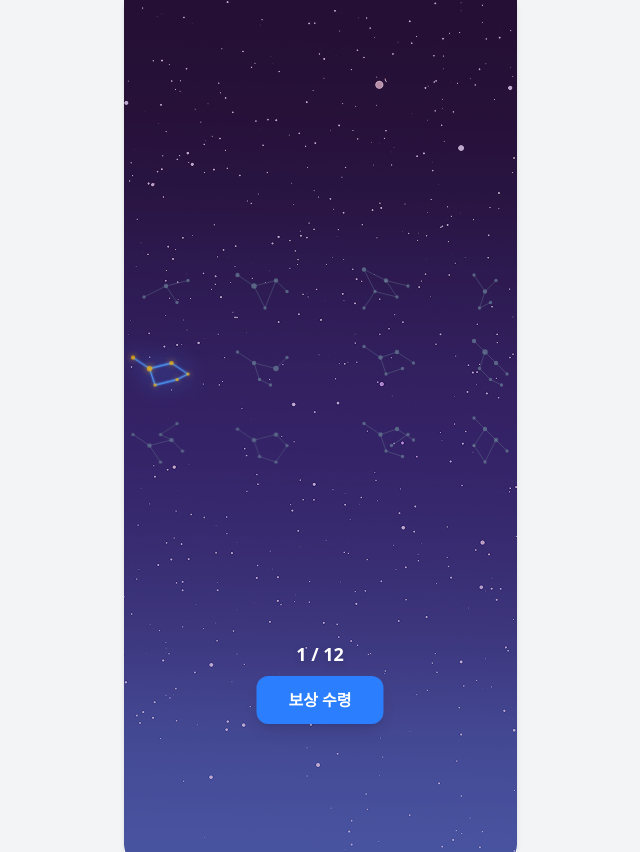
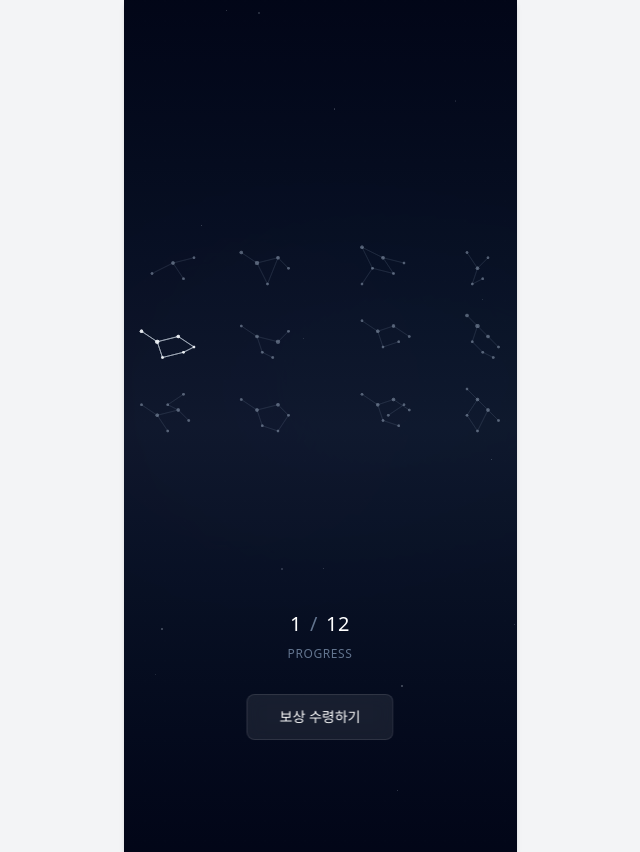
Before and after one commit to PlanIT-3/PlanIT-FE, a Vue app: page /reward in a window 1280 px wide. Shown: the whole page, without its empty margins (320-960 px from the left). Built offline with nearby package versions, Linux system fonts and the light colour scheme; the HTML template or start-up script is replaced by a standard one.

Commit message:
feat: #61 리워드 디자인 수정

```diff
--- a/src/views/reward/RewardView.vue
+++ b/src/views/reward/RewardView.vue
@@ -1,18 +1,164 @@
 <template>
   <div
-    class="flex flex-col items-center justify-center min-h-[400px] w-full h-full bg-cover bg-center relative"
-    style="background-image: url(&quot;/src/assets/images/background.png&quot;)"
+    class="flex flex-col items-center justify-center min-h-[400px] w-full h-full bg-gradient-to-b from-slate-950 via-slate-900 to-slate-950 relative overflow-hidden"
   >
-    <svg viewBox="0 0 800 600" class="w-[440px] h-[440px] max-w-[95vw] object-contain">
-      <g
-        v-for="constellation in constellations"
-        :key="constellation.id"
-        :class="
-          activeConstellationIds.includes(constellation.id)
-            ? 'transition-all duration-500 drop-shadow-[0_0_10px_#60a5fa] drop-shadow-[0_0_20px_#3b82f6]'
-            : 'transition-all duration-500'
+    <!-- 미세한 격자 배경 -->
+    <div class="absolute inset-0 opacity-[0.02]">
+      <div
+        class="absolute inset-0"
+        style="
+          background-image: radial-gradient(circle at 1px 1px, rgba(255, 255, 255, 0.15) 1px, transparent 0);
+          background-size: 20px 20px;
         "
+      ></div>
+    </div>
+
+    <!-- 은은한 배경 별들 - 더 작고 절제된 -->
+    <div class="absolute inset-0 overflow-hidden">
+      <div
+        v-for="star in backgroundStars"
+        :key="star.id"
+        class="absolute bg-slate-300 rounded-full"
+        :style="{
+          left: `${star.x}%`,
+          top: `${star.y}%`,
+          width: `${star.size}px`,
+          height: `${star.size}px`,
+          opacity: star.opacity,
+          animationDelay: `${star.delay}ms`,
+        }"
+      ></div>
+    </div>
+
+    <!-- 세련된 조명 효과 -->
+    <div class="absolute inset-0 opacity-5">
+      <div
+        class="absolute top-1/3 left-1/3 w-96 h-48 bg-gradient-to-r from-blue-400/40 to-cyan-400/40 rounded-full blur-[100px]"
+      ></div>
+      <div
+        class="absolute bottom-1/3 right-1/3 w-80 h-80 bg-gradient-to-t from-indigo-400/30 to-purple-400/30 rounded-full blur-[120px]"
+      ></div>
+    </div>
+
+    <!-- 전문적인 확산 효과 -->
+    <div v-if="showBigBang" class="absolute inset-0 z-50 flex items-center justify-center">
+      <!-- 중심점 -->
+      <div
+        v-if="bigBangStage >= 1"
+        class="absolute w-1 h-1 bg-white rounded-full"
+        :class="bigBangStage >= 2 ? 'animate-pulse' : ''"
+      ></div>
+
+      <!-- 첫 번째 확산 -->
+      <div
+        v-if="bigBangStage >= 2"
+        class="absolute w-16 h-16 border border-white/20 rounded-full animate-ping opacity-60"
+      ></div>
+
+      <!-- 두 번째 확산 -->
+      <div
+        v-if="bigBangStage >= 3"
+        class="absolute w-32 h-32 border border-slate-300/15 rounded-full animate-ping opacity-40"
+      ></div>
+
+      <!-- 세 번째 확산 -->
+      <div
+        v-if="bigBangStage >= 4"
+        class="absolute w-64 h-64 border border-slate-400/10 rounded-full animate-ping opacity-30"
+      ></div>
+
+      <!-- 최종 확산 -->
+      <div
+        v-if="bigBangStage >= 5"
+        class="absolute w-96 h-96 border border-white/5 rounded-full animate-ping opacity-20"
+      ></div>
+
+      <!-- 미세한 파티클들 -->
+      <div
+        v-if="bigBangStage >= 3"
+        v-for="sparkle in sparkles"
+        :key="sparkle.id"
+        class="absolute w-0.5 h-0.5 bg-slate-200 rounded-full opacity-40 pointer-events-none"
+        :style="{
+          left: `${sparkle.x}%`,
+          top: `${sparkle.y}%`,
+          animationDelay: `${sparkle.delay}ms`,
+          transform: `translate(${sparkle.moveX}px, ${sparkle.moveY}px)`,
+          transition: `all ${sparkle.duration}ms cubic-bezier(0.2, 0.8, 0.2, 1)`,
+        }"
+      ></div>
+
+      <!-- 프리미엄 보상 모달 -->
+      <div
+        v-if="bigBangStage >= 6"
+        class="absolute inset-0 flex flex-col items-center justify-center bg-slate-950/96 backdrop-blur-md z-70"
       >
+        <!-- 메인 카드 -->
+        <div class="relative">
+          <div
+            class="bg-gradient-to-br from-slate-900/90 to-slate-800/90 rounded-2xl p-10 shadow-2xl border border-slate-700/30 max-w-md backdrop-blur-xl"
+          >
+            <!-- 미세한 테두리 글로우 -->
+            <div class="absolute inset-0 bg-gradient-to-br from-slate-500/5 to-transparent rounded-2xl"></div>
+            <div class="absolute inset-px bg-gradient-to-br from-slate-800 to-slate-900 rounded-2xl"></div>
+
+            <!-- 카드 콘텐츠 -->
+            <div class="relative text-center space-y-8">
+              <!-- 아이콘 -->
+              <div
+                class="w-14 h-14 mx-auto bg-gradient-to-br from-slate-700/50 to-slate-800/50 rounded-xl flex items-center justify-center border border-slate-600/30"
+              >
+                <svg class="w-7 h-7 text-slate-300" fill="none" stroke="currentColor" viewBox="0 0 24 24">
+                  <path
+                    stroke-linecap="round"
+                    stroke-linejoin="round"
+                    stroke-width="1.5"
+                    d="M9 19v-6a2 2 0 00-2-2H5a2 2 0 00-2 2v6a2 2 0 002 2h2a2 2 0 002-2zm0 0V9a2 2 0 012-2h2a2 2 0 012 2v10m-6 0a2 2 0 002 2h2a2 2 0 002-2m0 0V5a2 2 0 012-2h2a2 2 0 012 2v14a2 2 0 01-2 2h-2a2 2 0 01-2-2z"
+                  />
+                </svg>
+              </div>
+
+              <!-- 텍스트 정보 -->
+              <div class="space-y-4">
+                <h1 class="text-xl font-medium text-white tracking-tight">프리미엄 분석 리포트</h1>
+                <div class="text-base text-slate-300 font-normal">접근 권한 획득</div>
+                <div class="text-sm text-slate-400 leading-relaxed max-w-xs mx-auto">
+                  전문가 분석 리포트와 시장 인사이트에 대한 24시간 무제한 접근
+                </div>
+              </div>
+
+              <!-- 상태 표시 -->
+              <div class="inline-flex items-center px-5 py-2.5 bg-slate-800/50 rounded-lg border border-slate-600/20">
+                <div class="w-1.5 h-1.5 bg-emerald-400 rounded-full mr-3"></div>
+                <span class="text-sm text-slate-200 font-medium">활성화 완료</span>
+              </div>
+            </div>
+          </div>
+        </div>
+
+        <!-- 확인 버튼 -->
+        <button
+          @click="closeBigBang"
+          class="mt-10 px-10 py-3.5 bg-white/8 hover:bg-white/12 text-white font-medium rounded-lg border border-white/10 backdrop-blur-sm transition-all duration-300 hover:border-white/20"
+        >
+          확인
+        </button>
+      </div>
+    </div>
+
+    <!-- 별자리 SVG -->
+    <svg viewBox="0 0 800 600" class="w-[420px] h-[420px] max-w-[95vw] object-contain relative z-10">
+      <defs>
+        <filter id="subtleGlow">
+          <feGaussianBlur stdDeviation="1" result="coloredBlur" />
+          <feMerge>
+            <feMergeNode in="coloredBlur" />
+            <feMergeNode in="SourceGraphic" />
+          </feMerge>
+        </filter>
+      </defs>
+
+      <g v-for="constellation in constellations" :key="constellation.id" class="transition-all duration-500 ease-out">
         <!-- 연결선 -->
         <line
           v-for="line in constellation.lines"
@@ -21,47 +167,54 @@
           :y1="line.y1"
           :x2="line.x2"
           :y2="line.y2"
-          :class="
-            activeConstellationIds.includes(constellation.id)
-              ? 'stroke-blue-400 stroke-2 drop-shadow-[0_0_2px_#3b82f6]'
-              : 'stroke-slate-500 stroke-1 opacity-80'
-          "
+          :stroke="activeConstellationIds.includes(constellation.id) ? '#cbd5e1' : '#64748b'"
+          :stroke-width="activeConstellationIds.includes(constellation.id) ? '1.5' : '1'"
+          :opacity="activeConstellationIds.includes(constellation.id) ? '0.8' : '0.3'"
+          filter="url(#subtleGlow)"
+          stroke-linecap="round"
         />
-        <!-- 별 -->
+
+        <!-- 별점 -->
         <circle
           v-for="star in constellation.stars"
           :key="star.id"
           :cx="star.x"
           :cy="star.y"
-          :r="star.size"
-          :class="
-            activeConstellationIds.includes(constellation.id)
-              ? 'fill-amber-400 animate-pulse drop-shadow-[0_0_6px_#fbbf24]'
-              : 'fill-slate-500 opacity-80'
-          "
+          :r="star.size * 0.8"
+          :fill="activeConstellationIds.includes(constellation.id) ? '#f1f5f9' : '#94a3b8'"
+          :opacity="activeConstellationIds.includes(constellation.id) ? '0.9' : '0.5'"
+          filter="url(#subtleGlow)"
         />
       </g>
     </svg>
-    <!-- 별자리 진행률 텍스트: SVG 바로 아래, 버튼 위 -->
-    <div class="mt-6 mb-2 text-white text-lg font-bold drop-shadow-md z-10">{{ activeCount }} / {{ totalCount }}</div>
-    <!-- 하단 보상 수령 버튼: 기존보다 더 위쪽 (bottom-32) -->
+
+    <!-- 진행률 표시 -->
+    <div class="mt-8 mb-8 text-center z-10">
+      <div class="text-xl font-light text-white tracking-wide">
+        {{ activeCount }}<span class="text-slate-500 mx-2">/</span>{{ totalCount }}
+      </div>
+      <div class="text-xs text-slate-500 mt-2 tracking-wider uppercase">Progress</div>
+    </div>
+
+    <!-- 보상 수령 버튼 -->
     <button
-      class="absolute bottom-32 left-1/2 -translate-x-1/2 px-8 py-3 bg-blue-500 hover:bg-blue-600 text-white font-bold rounded-xl shadow-lg transition-all z-20"
+      @click="triggerBigBang"
+      :disabled="showBigBang"
+      class="absolute bottom-28 left-1/2 -translate-x-1/2 px-8 py-3 bg-white/8 hover:bg-white/12 disabled:bg-slate-800/40 text-white font-medium rounded-lg border border-white/10 backdrop-blur-sm transition-all duration-300 hover:border-white/20 disabled:opacity-40 disabled:cursor-not-allowed z-20 text-sm"
     >
-      보상 수령
+      보상 수령하기
     </button>
   </div>
 </template>
 
 <script setup>
-import { computed, ref } from "vue";
+import { computed, ref, onMounted } from "vue";
 
-// 별자리 데이터는 그대로 유지
+// 별자리 데이터 (동일)
 const constellations = [
   {
     id: 1,
     name: "양자리",
-    fullName: "양자리 (Aries)",
     lines: [
       { id: 1, x1: 80, y1: 120, x2: 120, y2: 100 },
       { id: 2, x1: 120, y1: 100, x2: 140, y2: 130 },
@@ -77,7 +230,6 @@ const constellations = [
   {
     id: 2,
     name: "황소자리",
-    fullName: "황소자리 (Taurus)",
     lines: [
       { id: 1, x1: 250, y1: 80, x2: 280, y2: 100 },
       { id: 2, x1: 280, y1: 100, x2: 320, y2: 90 },
@@ -96,7 +248,6 @@ const constellations = [
   {
     id: 3,
     name: "쌍둥이자리",
-    fullName: "쌍둥이자리 (Gemini)",
     lines: [
       { id: 1, x1: 480, y1: 70, x2: 520, y2: 90 },
       { id: 2, x1: 520, y1: 90, x2: 540, y2: 120 },
@@ -117,7 +268,6 @@ const constellations = [
   {
     id: 4,
     name: "게자리",
-    fullName: "게자리 (Cancer)",
     lines: [
       { id: 1, x1: 680, y1: 80, x2: 700, y2: 110 },
       { id: 2, x1: 700, y1: 110, x2: 720, y2: 90 },
@@ -135,7 +285,6 @@ const constellations = [
   {
     id: 5,
     name: "사자자리",
-    fullName: "사자자리 (Leo)",
     lines: [
       { id: 1, x1: 60, y1: 230, x2: 90, y2: 250 },
       { id: 2, x1: 90, y1: 250, x2: 130, y2: 240 },
@@ -156,7 +305,6 @@ const constellations = [
   {
     id: 6,
     name: "처녀자리",
-    fullName: "처녀자리 (Virgo)",
     lines: [
       { id: 1, x1: 250, y1: 220, x2: 280, y2: 240 },
       { id: 2, x1: 280, y1: 240, x2: 320, y2: 250 },
@@ -176,7 +324,6 @@ const constellations = [
   {
     id: 7,
     name: "천칭자리",
-    fullName: "천칭자리 (Libra)",
     lines: [
       { id: 1, x1: 480, y1: 210, x2: 510, y2: 230 },
       { id: 2, x1: 510, y1: 230, x2: 540, y2: 220 },
@@ -196,7 +343,6 @@ const constellations = [
   {
     id: 8,
     name: "전갈자리",
-    fullName: "전갈자리 (Scorpio)",
     lines: [
       { id: 1, x1: 680, y1: 200, x2: 700, y2: 220 },
       { id: 2, x1: 700, y1: 220, x2: 720, y2: 240 },
@@ -218,7 +364,6 @@ const constellations = [
   {
     id: 9,
     name: "사수자리",
-    fullName: "사수자리 (Sagittarius)",
     lines: [
       { id: 1, x1: 60, y1: 370, x2: 90, y2: 390 },
       { id: 2, x1: 90, y1: 390, x2: 130, y2: 380 },
@@ -240,7 +385,6 @@ const constellations = [
   {
     id: 10,
     name: "염소자리",
-    fullName: "염소자리 (Capricorn)",
     lines: [
       { id: 1, x1: 250, y1: 360, x2: 280, y2: 380 },
       { id: 2, x1: 280, y1: 380, x2: 320, y2: 370 },
@@ -261,7 +405,6 @@ const constellations = [
   {
     id: 11,
     name: "물병자리",
-    fullName: "물병자리 (Aquarius)",
     lines: [
       { id: 1, x1: 480, y1: 350, x2: 510, y2: 370 },
       { id: 2, x1: 510, y1: 370, x2: 540, y2: 360 },
@@ -284,7 +427,6 @@ const constellations = [
   {
     id: 12,
     name: "물고기자리",
-    fullName: "물고기자리 (Pisces)",
     lines: [
       { id: 1, x1: 680, y1: 340, x2: 700, y2: 360 },
       { id: 2, x1: 700, y1: 360, x2: 720, y2: 380 },
@@ -304,11 +446,67 @@ const constellations = [
   },
 ];
 
-// 활성화된 별자리 id 배열 (예시: 5, 7, 9번이 활성화)
-const activeConstellationIds = ref([5]); // 실제 활성화된 별자리 id로 교체
+// 반응형 변수들
+const activeConstellationIds = ref([5]);
+const showBigBang = ref(false);
+const bigBangStage = ref(0);
+const backgroundStars = ref([]);
+const sparkles = ref([]);
 
-// 활성화된 별자리 개수
+// 계산된 값들
 const activeCount = computed(() => constellations.filter((c) => activeConstellationIds.value.includes(c.id)).length);
-// 총 별자리 개수
 const totalCount = computed(() => constellations.length);
+
+// 절제된 배경 별들 생성
+const createBackgroundStars = () => {
+  backgroundStars.value = Array.from({ length: 15 }, (_, i) => ({
+    id: i,
+    x: Math.random() * 100,
+    y: Math.random() * 100,
+    size: Math.random() * 1.5 + 0.5,
+    opacity: Math.random() * 0.3 + 0.1,
+    delay: Math.random() * 5000,
+  }));
+};
+
+// 세련된 확산 효과
+const triggerBigBang = () => {
+  showBigBang.value = true;
+  bigBangStage.value = 0;
+
+  // 미세한 파티클 생성
+  sparkles.value = Array.from({ length: 12 }, (_, i) => {
+    const angle = (i / 12) * 2 * Math.PI;
+    const distance = Math.random() * 80 + 60;
+    return {
+      id: i,
+      x: 50,
+      y: 50,
+      moveX: Math.cos(angle) * distance,
+      moveY: Math.sin(angle) * distance,
+      delay: Math.random() * 300,
+      duration: Math.random() * 800 + 1500,
+    };
+  });
+
+  // 부드러운 단계별 진행
+  setTimeout(() => (bigBangStage.value = 1), 100);
+  setTimeout(() => (bigBangStage.value = 2), 300);
+  setTimeout(() => (bigBangStage.value = 3), 600);
+  setTimeout(() => (bigBangStage.value = 4), 900);
+  setTimeout(() => (bigBangStage.value = 5), 1200);
+  setTimeout(() => (bigBangStage.value = 6), 1600);
+};
+
+// 효과 종료
+const closeBigBang = () => {
+  showBigBang.value = false;
+  bigBangStage.value = 0;
+  sparkles.value = [];
+};
+
+// 초기화
+onMounted(() => {
+  createBackgroundStars();
+});
 </script>
```
